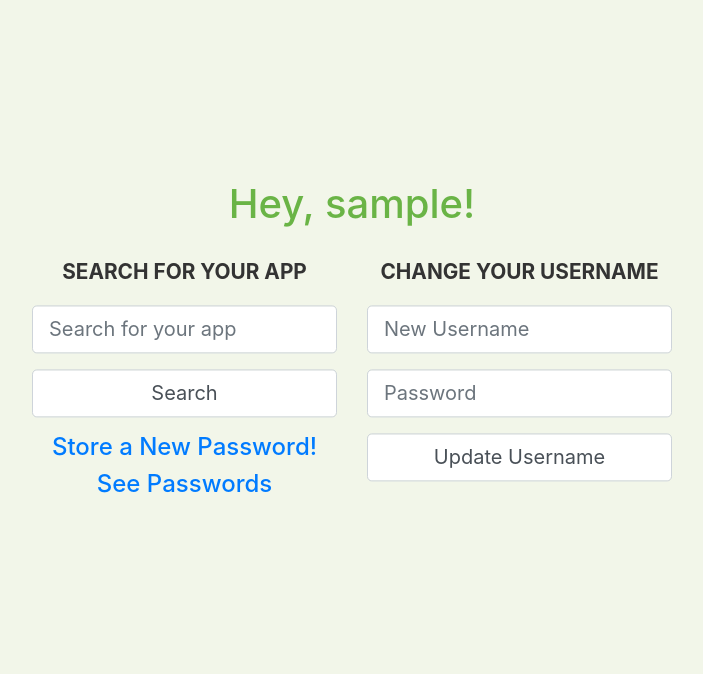
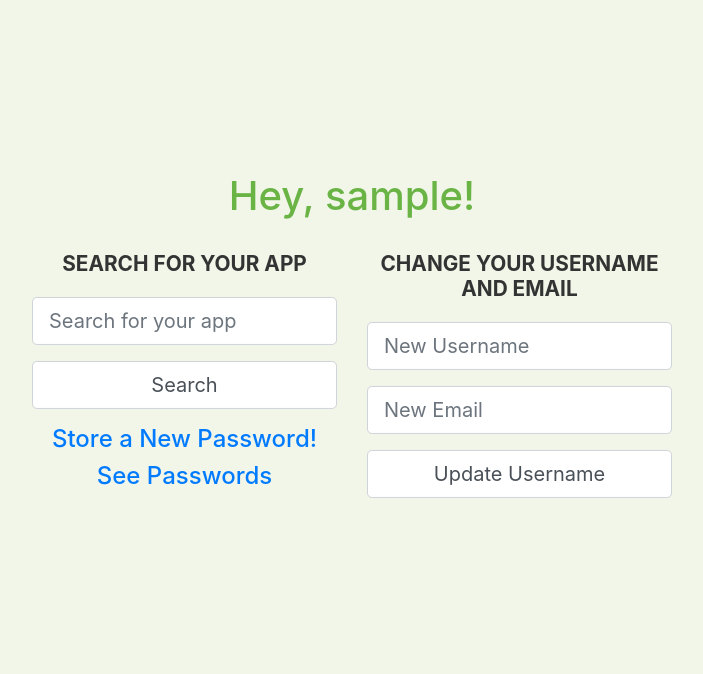
Before and after one commit to calkinsr2017/password-manager-388Final, a Flask app: page /account in a window 1280 px wide. Shown: the part 56-730 px from the top of the page, without its empty margins (256-959 px from the left). Run offline with Flask 2, Linux system fonts and the light colour scheme; the visitor is signed in with stand-in values (Sample User, id 1); some libraries are stand-ins or nearby versions.

Commit message:
Added update email feature

```diff
--- a/flask_app/forms.py
+++ b/flask_app/forms.py
@@ -78,9 +78,9 @@ class LoginForm(FlaskForm):
 
 class UpdateMasterForm(FlaskForm):
     username = StringField(
-        "Username", validators=[InputRequired(), Length(min=1, max=40)]
+        "Username", validators=[ Length(min=1, max=40)]
     )
-    password = PasswordField("Password", validators=[InputRequired()])
+    email = StringField("Email", validators=[ Email()])
     submit = SubmitField("Update Username")
 
     def validate_username(self, username):
@@ -88,6 +88,12 @@ class UpdateMasterForm(FlaskForm):
             user = User.objects(username=username.data).first()
             if user is not None:
                 raise ValidationError("That username is already taken")
+
+    def validate_email(self, email):
+        if email.data != current_user.email:
+            user = User.objects(email=email.data).first()
+            if user is not None:
+                raise ValidationError("Email is already taken")
 
 class DuoAuthenticationForm(FlaskForm):
     email = StringField("Email", validators=[InputRequired(), Email()])
--- a/flask_app/templates/account.html
+++ b/flask_app/templates/account.html
@@ -39,7 +39,7 @@
                 <form action="" method="post">
                     {{ master_form.csrf_token }}
                     <div class="form-group">
-                        <h3 class="feature-title">Change your Username</h3>
+                        <h3 class="feature-title">Change your Username and Email</h3>
                         {{ master_form.username(class="form-control form-control-lg", placeholder="New Username") }}
 
                         {% if master_form.username.errors %}
@@ -54,11 +54,11 @@
 
                     <div class="form-group">
 
-                        {{ master_form.password(class="form-control form-control-lg", placeholder="Password") }}
+                        {{ master_form.email(class="form-control form-control-lg", placeholder="New Email") }}
 
-                        {% if master_form.password.errors %}
+                        {% if master_form.email.errors %}
                         <div class="alert alert-warning" role="alert">
-                            {% for error in master_form.password.errors %}
+                            {% for error in master_form.email.errors %}
                             <span>{{ error }}</span>
                             {% endfor %}
                         </div>
--- a/flask_app/users/routes.py
+++ b/flask_app/users/routes.py
@@ -44,8 +44,17 @@ def account():
 
     if master_form.validate_on_submit():
         # current_user.username = username_form.username.data
-        current_user.modify(username=master_form.username.data, password = master_form.password.data)
+        current_user.modify(username=master_form.username.data, email = master_form.email.data)
         current_user.save()
+
+        msg = Message(
+                subject = "Updated Email",
+                sender="thevault130@gmail.com",
+                recipients=[current_user.email],
+                body = "You have succesfully updated your username and email for password manager!"
+                )
+        mail.send(msg)
+
         return redirect(url_for("users.account"))
 
     return render_template(
```
